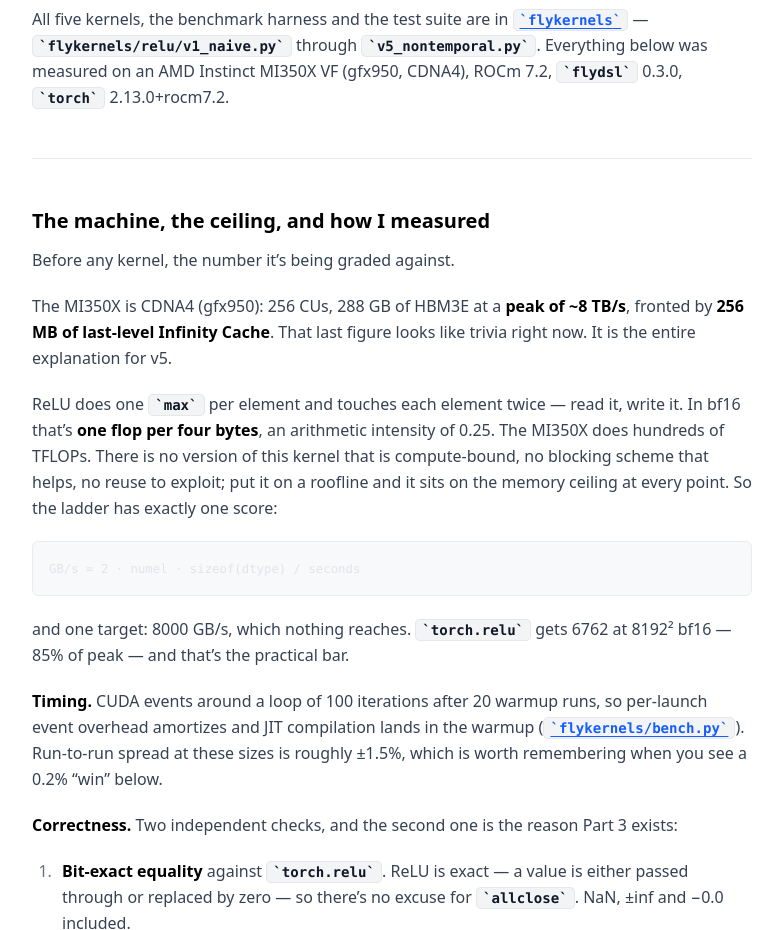
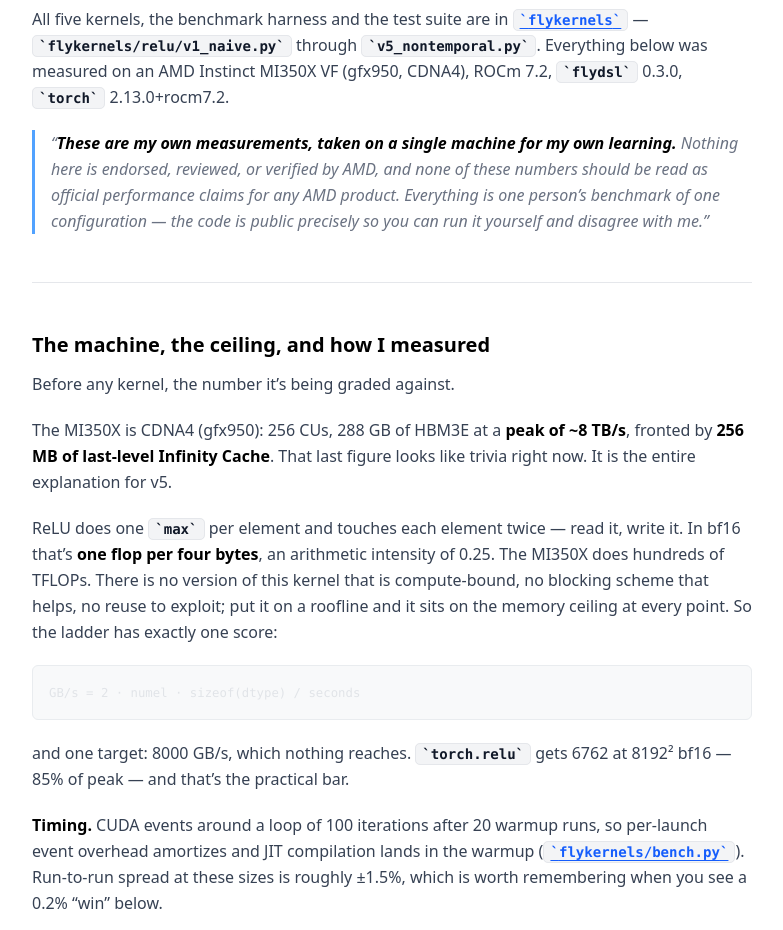
Before and after one commit to indianspeedster/indianspeedster.github.io, an Astro site: page /blog/flydsl-relu-kernel-ladder in a window 1280 px wide. Shown: the part 980-1910 px from the top of the page, without its empty margins (248-1031 px from the left). Built offline with nearby package versions, Linux system fonts and the light colour scheme; Astro itself is replaced by a stand-in of ours; code samples lack their colours.

Commit message:
relu post: add a personal-measurements disclaimer
The numbers are one person's benchmark of one machine. State plainly that they
are not endorsed, reviewed or verified by AMD, and are not official performance
claims for any AMD product.

```diff
--- a/src/content/blog/flydsl-relu-kernel-ladder.md
+++ b/src/content/blog/flydsl-relu-kernel-ladder.md
@@ -15,6 +15,8 @@ Five versions, naive to tuned, each measured against `torch.relu` on an MI350X.
 > **TL;DR.** ReLU is pure data movement — one `max` per element, no reuse, nothing to overlap — so there is exactly one figure of merit (achieved bandwidth) and a hard ceiling (~8 TB/s of HBM3E). Vectorizing to 128-bit copy atoms is worth **2.4×** and takes you past `torch.relu` on its own. Four further optimizations are worth **4% combined** at the shape I tuned on, two of them measured *negative*, and one turned out to be worth 22% — but only inside a narrow band of working-set sizes that a single-shape benchmark would have missed entirely. Along the way, the layout API asks for a specific kind of test discipline: on a GPU, "the output is correct" and "the kernel is correct" are different claims, and only the first one is what a `torch.allclose` checks.
 
 All five kernels, the benchmark harness and the test suite are in [`flykernels`](https://github.com/indianspeedster/flykernels) — `flykernels/relu/v1_naive.py` through `v5_nontemporal.py`. Everything below was measured on an AMD Instinct MI350X VF (gfx950, CDNA4), ROCm 7.2, `flydsl` 0.3.0, `torch` 2.13.0+rocm7.2.
+
+> **These are my own measurements, taken on a single machine for my own learning.** Nothing here is endorsed, reviewed, or verified by AMD, and none of these numbers should be read as official performance claims for any AMD product. Everything is one person's benchmark of one configuration — the code is public precisely so you can run it yourself and disagree with me.
 
 ---
 
```
